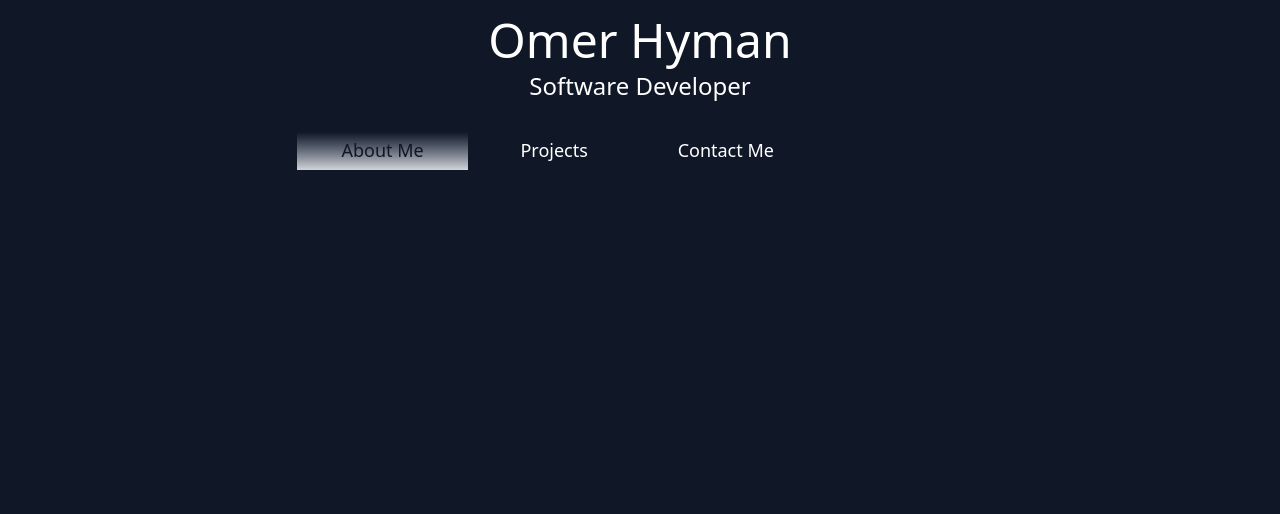
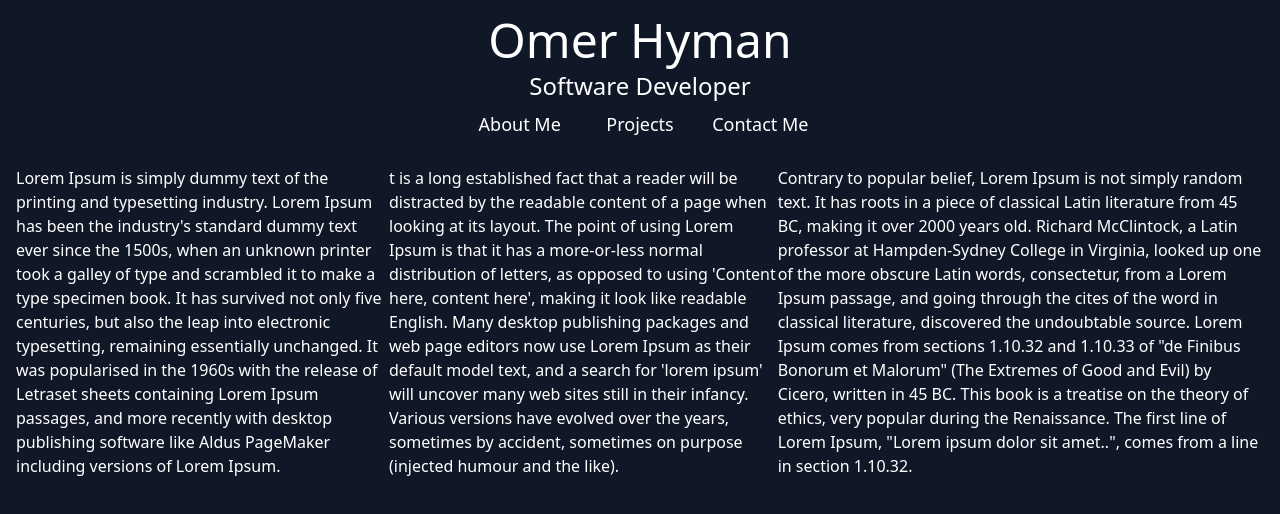
Before and after one commit to Omer-Hyman/Omer-Hyman.github.io, a React (Vite) app: page / in a window 1280 px wide. Shown: the top 514 px of the page. Built offline with nearby package versions, Linux system fonts and the light colour scheme.

Commit message:
Got Nav bar styling done

```diff
--- a/package.json
+++ b/package.json
@@ -13,6 +13,7 @@
     "@fontsource-variable/merriweather": "^5.2.2",
     "@fontsource/roboto": "^5.2.5",
     "@tailwindcss/vite": "^4.1.5",
+    "embla-carousel-react": "^8.6.0",
     "react": "^19.0.0",
     "react-dom": "^19.0.0",
     "tailwindcss": "^4.1.5"
@@ -22,7 +23,8 @@
     "@types/react": "^19.0.10",
     "@types/react-dom": "^19.0.4",
     "@vitejs/plugin-react": "^4.3.4",
-    "eslint": "^9.22.0",
+    "eslint": "^9.26.0",
+    "eslint-plugin-react": "^7.37.5",
     "eslint-plugin-react-hooks": "^5.2.0",
     "eslint-plugin-react-refresh": "^0.4.19",
     "globals": "^16.0.0",
--- a/src/App.tsx
+++ b/src/App.tsx
@@ -1,19 +1,42 @@
-import { useState } from 'react';
+import useEmblaCarousel from 'embla-carousel-react';
+import { useEffect, useState } from 'react';
+import NavBarItem from './NavBarItem';
 
 function App() {
   const [sectionInView, setSectionInView] = useState(0);
+
+  const [emblaRef, emblaApi] = useEmblaCarousel({
+    loop: false,
+    dragFree: true,
+  });
+
+  useEffect(() => {
+    if (emblaApi) {
+      console.log(emblaApi.slideNodes());
+    }
+  }, [emblaApi]);
 
   return (
     <div className='bg-gray-900 h-full text-white p-4'>
       <header className='flex flex-col items-center mb-7'>
         <h1 className='text-5xl justify-center mb-1.5'>Omer Hyman</h1>
         <h2 className='text-2xl'>Software Developer</h2>
-      </header>
-      <div id='topBar' className='flex justify-center'>
-        <ul className='flex text-lg w-[55%] text-center'>
-          <li
+
+        <nav id='topBar' className='w-[60%] flex justify-center mt-2'>
+          <ul className='text-lg text-center justify-center align-center grid grid-cols-3'>
+            <li>
+              <NavBarItem name='About Me' />
+            </li>
+            <li>
+              <NavBarItem name='Projects' />
+            </li>
+            <li>
+              <NavBarItem name='Contact Me' />
+            </li>
+
+            {/* <li
             onClick={() => setSectionInView(0)}
-            className={`w-[25%] py-1.5 hover:bg-linear-to-t from-gray-300 to-gray-900 to-95% hover:text-gray-900 hover:font-bold cursor-default ${
+            className={`w-[25%] py-1.5 hover:border-x-2 hover:border-b-2 hover:rounded-bl-md hover:rounded-br-md hover:border-white hover:shadow-x hover:shadow-white hover:shadow-sm/50 hover:font-bold cursor-default ${
               sectionInView === 0
                 ? 'bg-linear-to-t from-gray-300 to-gray-900 to-95% text-gray-900'
                 : ''
@@ -31,9 +54,6 @@ function App() {
           >
             Projects
           </li>
-          {/* <li className='w-[25%] py-1.5 hover:bg-linear-to-t from-gray-300 to-gray-900 to-95% hover:text-gray-900 hover:font-bold cursor-default'>
-            My History
-          </li> */}
           <li
             onClick={() => setSectionInView(2)}
             className={`w-[25%] py-1.5 hover:bg-linear-to-t from-gray-300 to-gray-900 to-95% hover:text-gray-900 hover:font-bold cursor-default ${
@@ -43,8 +63,51 @@ function App() {
             }`}
           >
             Contact Me
-          </li>
-        </ul>
+          </li> */}
+          </ul>
+        </nav>
+      </header>
+
+      <div className='embla overflow-hidden' ref={emblaRef}>
+        <div className='embla__container flex'>
+          <div className='embla__slide flex-[0-0-100%] min-w-0'>
+            Lorem Ipsum is simply dummy text of the printing and typesetting
+            industry. Lorem Ipsum has been the industry's standard dummy text
+            ever since the 1500s, when an unknown printer took a galley of type
+            and scrambled it to make a type specimen book. It has survived not
+            only five centuries, but also the leap into electronic typesetting,
+            remaining essentially unchanged. It was popularised in the 1960s
+            with the release of Letraset sheets containing Lorem Ipsum passages,
+            and more recently with desktop publishing software like Aldus
+            PageMaker including versions of Lorem Ipsum.
+          </div>
+          <div className='embla__slide flex-[0-0-100%] min-w-0'>
+            t is a long established fact that a reader will be distracted by the
+            readable content of a page when looking at its layout. The point of
+            using Lorem Ipsum is that it has a more-or-less normal distribution
+            of letters, as opposed to using 'Content here, content here', making
+            it look like readable English. Many desktop publishing packages and
+            web page editors now use Lorem Ipsum as their default model text,
+            and a search for 'lorem ipsum' will uncover many web sites still in
+            their infancy. Various versions have evolved over the years,
+            sometimes by accident, sometimes on purpose (injected humour and the
+            like).
+          </div>
+          <div className='embla__slide flex-[0-0-100%] min-w-0'>
+            Contrary to popular belief, Lorem Ipsum is not simply random text.
+            It has roots in a piece of classical Latin literature from 45 BC,
+            making it over 2000 years old. Richard McClintock, a Latin professor
+            at Hampden-Sydney College in Virginia, looked up one of the more
+            obscure Latin words, consectetur, from a Lorem Ipsum passage, and
+            going through the cites of the word in classical literature,
+            discovered the undoubtable source. Lorem Ipsum comes from sections
+            1.10.32 and 1.10.33 of "de Finibus Bonorum et Malorum" (The Extremes
+            of Good and Evil) by Cicero, written in 45 BC. This book is a
+            treatise on the theory of ethics, very popular during the
+            Renaissance. The first line of Lorem Ipsum, "Lorem ipsum dolor sit
+            amet..", comes from a line in section 1.10.32.
+          </div>
+        </div>
       </div>
 
       {/* White border around bottom left and right, change to black at the bottom so white to black at 20% - maybe implement a shadow  */}
@@ -53,6 +116,8 @@ function App() {
       {/* Big Title - My name and maybe software developer */}
       {/* Top bar - below title - spanning less than full width, each item has all except top border thin white - nice sliding animation to go into the next section  */}
       {/* Sections in top bar: Intro?, Projects!, Tech stack/skills?, CV content (dont actually link CV, just the content), what I can do for you?, email and other links  */}
+
+      {/* TODO: Make sure you can't select the text in the nav buttons */}
     </div>
   );
 }
--- /dev/null
+++ b/src/NavBarItem.tsx
@@ -0,0 +1,11 @@
+export default function NavBarItem({ name }: { name: string }) {
+  return (
+    <div className='relative cursor-default group'>
+      <span className='absolute inset-x-0 bottom-0 h-[2px] bg-gray-200 rounded-b-md opacity-0 group-hover:opacity-100 transition-opacity'></span>
+      <span className='absolute top-0 bottom-0 left-0 w-[2px] bg-gradient-to-t from-gray-200 to-transparent to-90% rounded-bl-md opacity-0 group-hover:opacity-100 transition-opacity'></span>
+      <span className='absolute top-0 bottom-0 right-0 w-[2px] bg-gradient-to-t from-gray-200 to-transparent to-90% rounded-br-md opacity-0 group-hover:opacity-100 transition-opacity'></span>
+
+      <button className='pl-3 pr-3 text-center'>{name}</button>
+    </div>
+  );
+}
```
Also changed, not shown: 1 other file (tests, documents, lock files or other folders).
